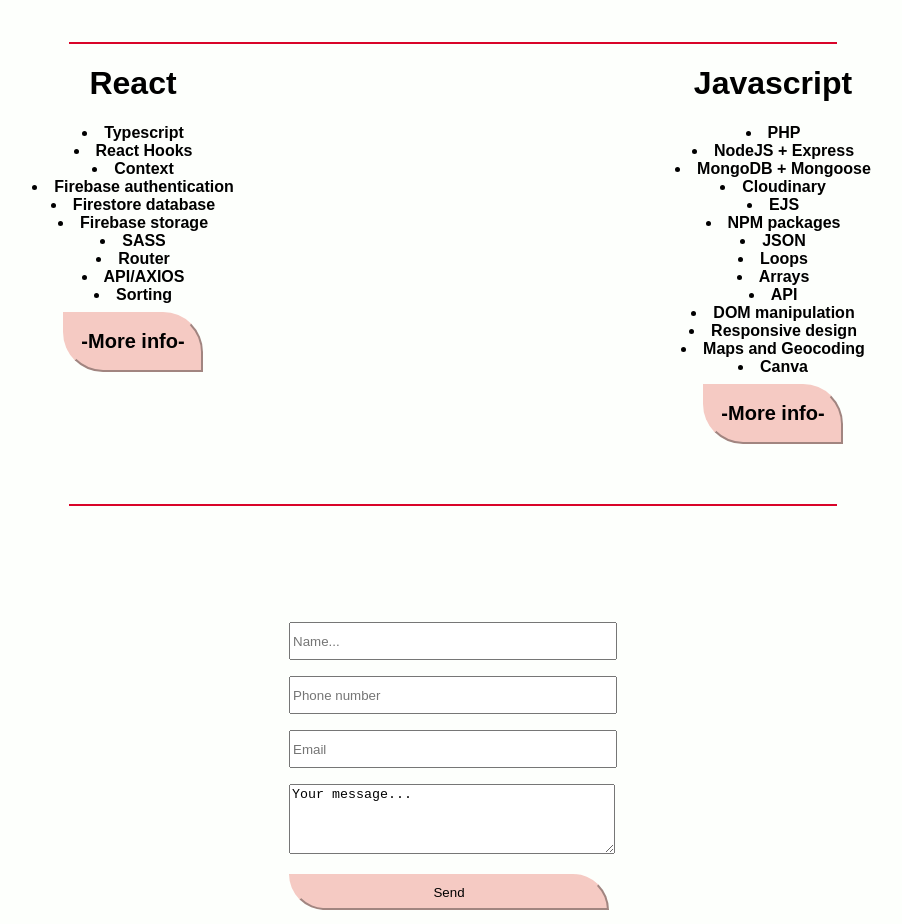
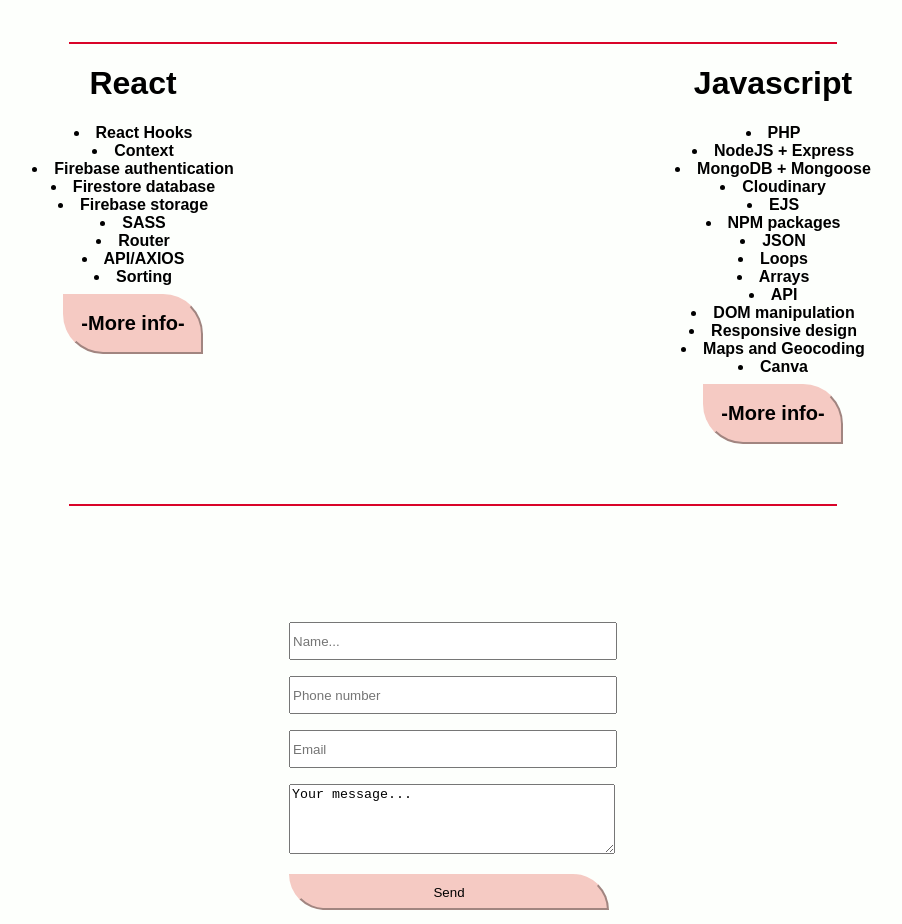
Before and after one commit to Matiss1337/Matiss1337.github.io, a plain HTML site: page index.html in a window 1280 px wide. Shown: the part 840-1764 px from the top of the page, without its empty margins (187-1089 px from the left). Drawn offline with Linux system fonts and the light colour scheme.

Commit message:
Update index.html

```diff
--- a/index.html
+++ b/index.html
@@ -37,7 +37,6 @@
 <div id="projects" class="projects">
 <div class="project react" id="react">
         <h1>React</h1>
-        <li>Typescript</li>
         <li>React Hooks</li>
         <li>Context</li>
         <li>Firebase authentication</li>
```
